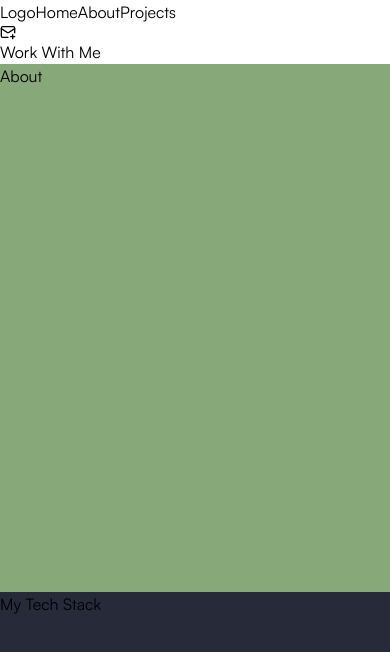
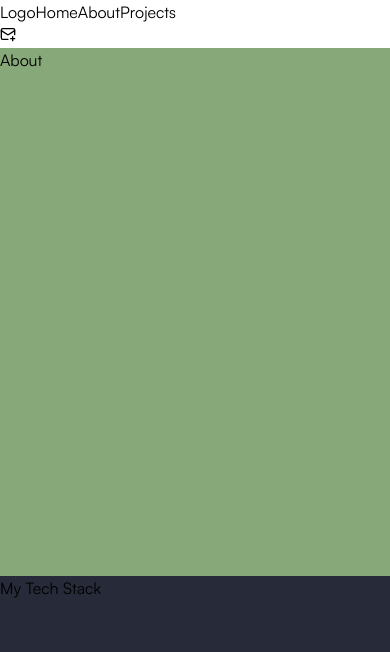
Before and after one commit to MadeOfBees/NextJSPortfolio, a Next.js app: page / in a window 390 px wide. Shown: the top 652 px of the page. Built offline with nearby package versions, Linux system fonts and the light colour scheme.

Commit message:
better contact button

```diff
--- a/src/Components/navbar.tsx
+++ b/src/Components/navbar.tsx
@@ -1,3 +1,4 @@
+"use client";
 import React from "react";
 import { LuMailPlus } from "react-icons/lu";
 import { useState, useEffect, Fragment } from "react";
@@ -8,11 +9,47 @@ export default function NavBar() {
   const navArray = ["Home", "About", "Projects"];
   const projectsArray = ["Daily Sudoku", "Fretboard Quiz", "Blackjack"];
 
+  const [innerWidth, setInnerWidth] = useState(
+    typeof window !== "undefined" ? window.innerWidth : 0
+  );
+
+  useEffect(() => {
+    const handleResize = () => {
+      setInnerWidth(window.innerWidth);
+    };
+    if (typeof window !== "undefined") {
+      window.addEventListener("resize", handleResize);
+      return () => {
+        window.removeEventListener("resize", handleResize);
+      };
+    }
+  }, []);
+
   const navClasser = (num: number) => {
     if (navArray[num] === currentSearch) {
       return "mr-4 border-b-2 border-[#FFA500]";
     }
     return "mr-4";
+  };
+
+  const checkMobile = () => {
+    if (innerWidth > 525) {
+      return (
+        <div className="items-center space-x-6 rtl:space-x-reverse">
+          <button className="flex items-center justify-center text-normal bg-[#313445] hover:bg-[#42465d] text-white px-3 rounded h-[2.2rem] w-[11.5rem]">
+            <LuMailPlus className="mr-2" />
+            Work with me
+          </button>
+        </div>
+      );
+    }
+    return (
+      <div className="absolute right-[1rem]">
+        <button className="flex items-center justify-center text-white bg-[#313445] hover:bg-[#42465d] rounded h-[2.2rem] w-[2.2rem]">
+          <LuMailPlus />
+        </button>
+      </div>
+    );
   };
 
   return (
@@ -42,12 +79,7 @@ export default function NavBar() {
           </Transition>
         </Menu>
       </nav>
-      <div className="flex items-center space-x-6 rtl:space-x-reverse">
-        <button className="flex items-center justify-center text-normal bg-[#313445] hover:bg-[#42465d] text-white px-3 rounded h-[2.2rem] w-[12.5rem]">
-          <LuMailPlus className="mr-2" />
-          Work With Me
-        </button>
-      </div>
+      {checkMobile()}
     </header>
   );
 }
```
